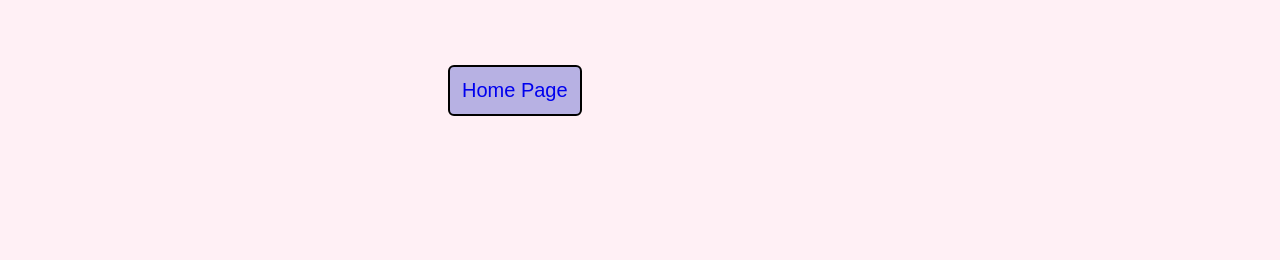
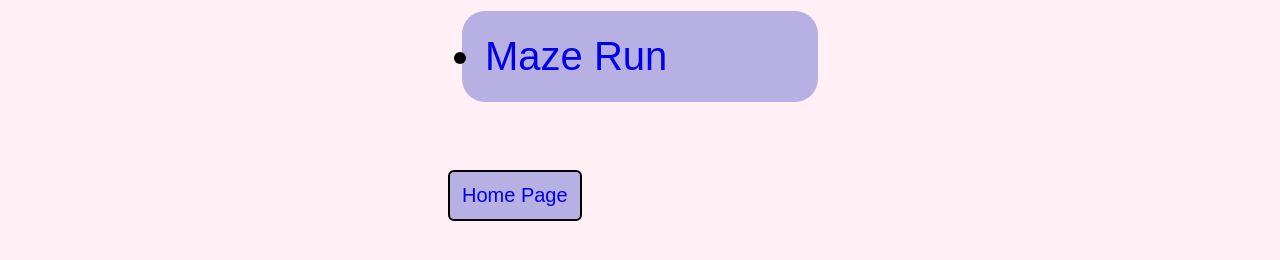
Before and after one commit to Routastha/portfolio_page, a plain HTML site: page Games.html in a window 1280 px wide. Shown: the part 718-978 px from the top of the page. Drawn offline with Linux system fonts and the light colour scheme; a web font is replaced by a local one.

Commit message:
Update Games.html

```diff
--- a/Games.html
+++ b/Games.html
@@ -104,9 +104,15 @@
                         <ul>
                     <li><a href="doodle.html">Doodle Jump</li>
             </ul>
-            </div> <div class="container">
+            </div>
+            <div class="container">
                         <ul>
                     <li><a href="hangman.html">Hangman</li>
+            </ul>
+            </div>
+             <div class="container">
+                        <ul>
+                    <li><a href="maze.html">Maze Run</li>
             </ul>
             </div>
 
```
